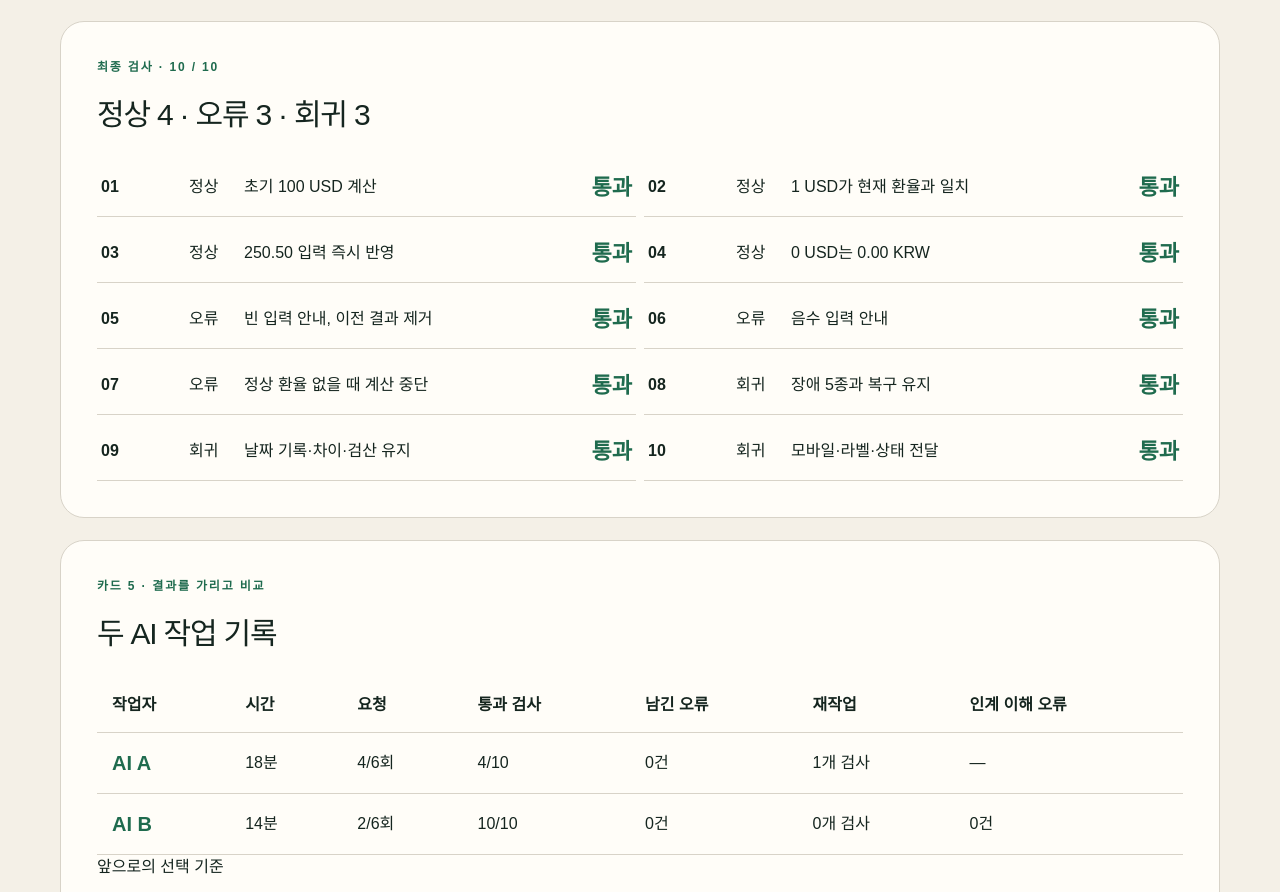
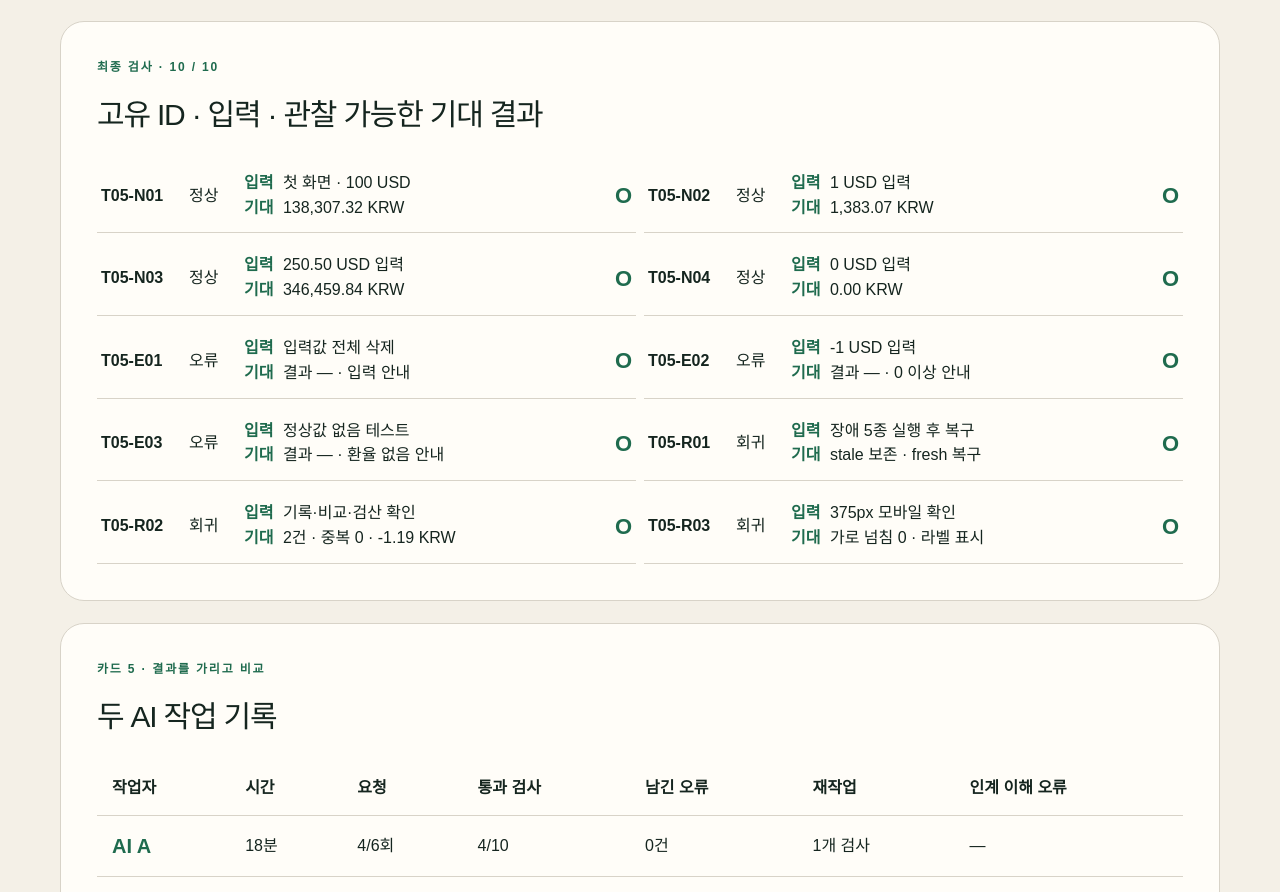
Before and after one commit to ejdehdtjr-afk/ai-handover-assignment-5, a Next.js app: page / in a window 1280 px wide. Shown: the part 3131-4023 px from the top of the page. Built offline with nearby package versions, Linux system fonts and the light colour scheme.

Commit message:
Complete checklist evidence: app/page.tsx

```diff
--- a/app/page.tsx
+++ b/app/page.tsx
@@ -28,11 +28,16 @@ const failureModes = [
 ] as const;
 
 const checks = [
-  ['01', '정상', '초기 100 USD 계산'], ['02', '정상', '1 USD가 현재 환율과 일치'],
-  ['03', '정상', '250.50 입력 즉시 반영'], ['04', '정상', '0 USD는 0.00 KRW'],
-  ['05', '오류', '빈 입력 안내, 이전 결과 제거'], ['06', '오류', '음수 입력 안내'],
-  ['07', '오류', '정상 환율 없을 때 계산 중단'], ['08', '회귀', '장애 5종과 복구 유지'],
-  ['09', '회귀', '날짜 기록·차이·검산 유지'], ['10', '회귀', '모바일·라벨·상태 전달'],
+  ['T05-N01', '정상', '첫 화면 · 100 USD', '138,307.32 KRW'],
+  ['T05-N02', '정상', '1 USD 입력', '1,383.07 KRW'],
+  ['T05-N03', '정상', '250.50 USD 입력', '346,459.84 KRW'],
+  ['T05-N04', '정상', '0 USD 입력', '0.00 KRW'],
+  ['T05-E01', '오류', '입력값 전체 삭제', '결과 — · 입력 안내'],
+  ['T05-E02', '오류', '-1 USD 입력', '결과 — · 0 이상 안내'],
+  ['T05-E03', '오류', '정상값 없음 테스트', '결과 — · 환율 없음 안내'],
+  ['T05-R01', '회귀', '장애 5종 실행 후 복구', 'stale 보존 · fresh 복구'],
+  ['T05-R02', '회귀', '기록·비교·검산 확인', '2건 · 중복 0 · -1.19 KRW'],
+  ['T05-R03', '회귀', '375px 모바일 확인', '가로 넘침 0 · 라벨 표시'],
 ] as const;
 
 const handoff = [
@@ -135,7 +140,7 @@ export default function Home() {
 
       <section className="panel"><label>한 페이지 인계 문서 · 7개 항목</label><h2>AI B가 받은 내용</h2><div className="handoff7">{handoff.map(([title, description]) => <div key={title}><b>{title}</b><span>{description}</span></div>)}</div></section>
 
-      <section className="panel"><label>최종 검사 · 10 / 10</label><h2>정상 4 · 오류 3 · 회귀 3</h2><div className="check-grid">{checks.map(([number,type,description]) => <div className="check" key={number}><b>{number}</b><span>{type}</span><p>{description}</p><i>통과</i></div>)}</div></section>
+      <section className="panel"><label>최종 검사 · 10 / 10</label><h2>고유 ID · 입력 · 관찰 가능한 기대 결과</h2><div className="check-grid">{checks.map(([id,type,input,expected]) => <div className="check" key={id}><b>{id}</b><span>{type}</span><p><strong>입력</strong> {input}<br/><strong>기대</strong> {expected}</p><i>O</i></div>)}</div></section>
 
       <section className="panel">
         <label>카드 5 · 결과를 가리고 비교</label><h2>두 AI 작업 기록</h2>
```
